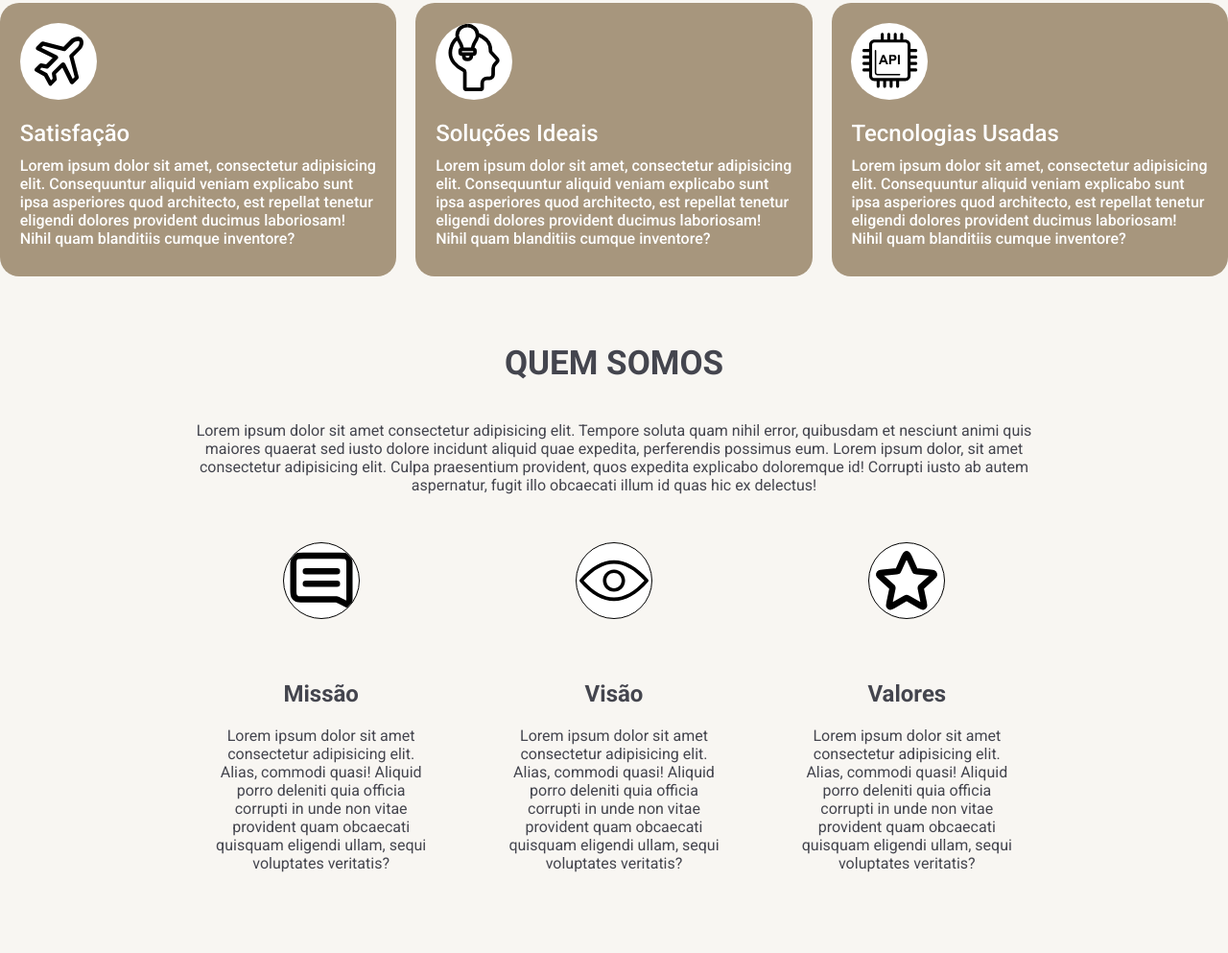
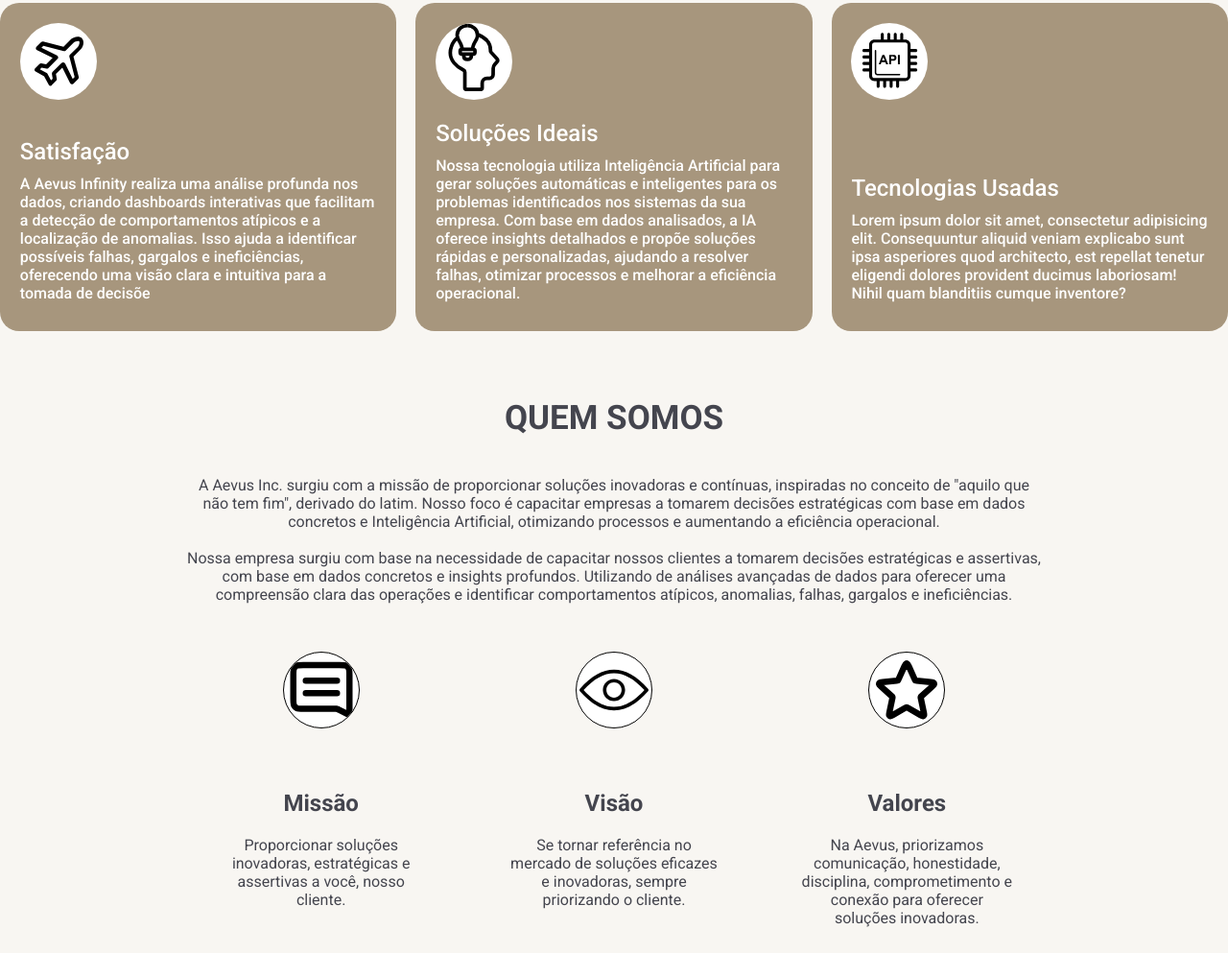
Before and after one commit to Aevus-Inc/Projeto-Aevus, a website: page public/index.html in a window 1280 px wide. Shown: the part 1807-2800 px from the top of the page at 96% size. Drawn offline with nearby package versions, Linux system fonts and the light colour scheme.

Commit message:
Adicionando textos ao site

```diff
--- a/public/css/styles.css
+++ b/public/css/styles.css
@@ -495,6 +495,7 @@ button:hover {
 .nossa-empresa-texto {
     font-family: "Roboto", sans-serif;
     width: 70%;
+    text-align: center;
 }
 
 .container-conceitos h4{
--- a/public/index.html
+++ b/public/index.html
@@ -100,9 +100,9 @@
           <p class="main-content-simleText">Transformando dados em decisões inteligentes.</p>
         </div>
         <h1 class="main-content-title">AEVUS INCORPORATION</h1>
-        <p class="main-content-subtitle">Lorem ipsum dolor sit amet consectetur adipisicing elit. In quia eaque, est
-          explicabo dolores deserunt nisi sint atque quam reiciendis maxime neque fugit natus commodi provident totam et
-          iusto sit.</p>
+        <p class="main-content-subtitle">Combinamos inovação e experiência para elevar seu negócio ao próximo nível.
+          Conheça mais sobre como podemos
+          fazer a diferença. </p>
         <a href=""> <button class="main-content-button1">Saiba Mais</button></a>
         <a href="acesso.html"> <button class="main-content-button2">Cadastre-se</button></a>
       </div>
@@ -140,16 +140,17 @@
       <div class="container-quadrados">
         <img class="img-quadrados" src="img/airplane-svgrepo-com.svg" alt="">
         <p class="container-quadrados-title">Satisfação</p>
-        <p>Lorem ipsum dolor sit amet, consectetur adipisicing elit. Consequuntur aliquid veniam explicabo sunt ipsa
-          asperiores quod architecto, est repellat tenetur eligendi dolores provident ducimus laboriosam! Nihil quam
-          blanditiis cumque inventore?</p>
+        <p>A Aevus Infinity realiza uma análise profunda nos dados, criando dashboards interativas que facilitam a
+          detecção de comportamentos atípicos e a localização de anomalias. Isso ajuda a identificar possíveis falhas,
+          gargalos e ineficiências, oferecendo uma visão clara e intuitiva para a tomada de decisõe</p>
       </div>
       <div class="container-quadrados">
         <img class="img-quadrados" src="img/brain-svgrepo-com.svg" alt="">
         <p class="container-quadrados-title">Soluções Ideais</p>
-        <p>Lorem ipsum dolor sit amet, consectetur adipisicing elit. Consequuntur aliquid veniam explicabo sunt ipsa
-          asperiores quod architecto, est repellat tenetur eligendi dolores provident ducimus laboriosam! Nihil quam
-          blanditiis cumque inventore?</p>
+        <p>Nossa tecnologia utiliza Inteligência Artificial para gerar soluções automáticas e inteligentes para os
+          problemas identificados nos sistemas da sua empresa. Com base em dados analisados, a IA oferece insights
+          detalhados e propõe soluções rápidas e personalizadas, ajudando a resolver falhas, otimizar processos e
+          melhorar a eficiência operacional.</p>
       </div>
       <div class="container-quadrados">
         <img class="img-quadrados" src="img/api-interface-svgrepo-com (1).svg" alt="">
@@ -164,36 +165,36 @@
       <div class="container-nossa-empresa">
         <h1 class="nossa-empresa-title">QUEM SOMOS</h1>
         <div class="nossa-empresa-sublinhado-titulo"></div>
-        <p class="nossa-empresa-texto">Lorem ipsum dolor sit amet consectetur adipisicing elit. Tempore soluta quam
-          nihil error, quibusdam et
-          nesciunt animi quis maiores quaerat sed iusto dolore incidunt aliquid quae expedita, perferendis possimus eum.
-          Lorem ipsum dolor, sit amet consectetur adipisicing elit. Culpa praesentium provident, quos expedita explicabo
-          doloremque id! Corrupti iusto ab autem aspernatur, fugit illo obcaecati illum id quas hic ex delectus!
+        <p class="nossa-empresa-texto">
+          A Aevus Inc. surgiu com a missão de proporcionar soluções inovadoras e contínuas, inspiradas no conceito de
+          "aquilo que não tem fim", derivado do latim. Nosso foco é capacitar empresas a tomarem decisões estratégicas
+          com base em dados concretos e Inteligência Artificial, otimizando processos e aumentando a eficiência
+          operacional. <br> <br>
+          Nossa empresa surgiu com base na necessidade de capacitar nossos clientes a
+          tomarem decisões estratégicas e assertivas, com base em dados concretos e insights profundos. Utilizando de
+          análises avançadas de dados para oferecer uma compreensão clara das operações e identificar comportamentos
+          atípicos, anomalias, falhas, gargalos e ineficiências.
+
         </p>
 
         <div class="container-conceitos-wrapper">
           <div class="container-conceitos">
             <img class="img-conceitos" src="img/message-square-lines-alt-svgrepo-com.svg" alt="">
             <h4>Missão</h4>
-            <p>Lorem ipsum dolor sit amet consectetur adipisicing elit. Alias, commodi quasi! Aliquid porro deleniti
-              quia officia corrupti in unde non vitae provident quam obcaecati quisquam eligendi ullam, sequi voluptates
-              veritatis?</p>
+            <p>Proporcionar soluções inovadoras, estratégicas e assertivas a você, nosso cliente. </p>
           </div>
 
           <div class="container-conceitos">
             <img class="img-conceitos" src="img/eye-svgrepo-com.svg" alt="">
             <h4>Visão</h4>
-            <p>Lorem ipsum dolor sit amet consectetur adipisicing elit. Alias, commodi quasi! Aliquid porro deleniti
-              quia officia corrupti in unde non vitae provident quam obcaecati quisquam eligendi ullam, sequi voluptates
-              veritatis?</p>
+            <p>Se tornar referência no mercado de soluções eficazes e inovadoras, sempre priorizando o cliente.</p>
           </div>
 
           <div class="container-conceitos">
             <img class="img-conceitos" src="img/star-svgrepo-com.svg" alt="">
             <h4>Valores</h4>
-            <p>Lorem ipsum dolor sit amet consectetur adipisicing elit. Alias, commodi quasi! Aliquid porro deleniti
-              quia officia corrupti in unde non vitae provident quam obcaecati quisquam eligendi ullam, sequi voluptates
-              veritatis?</p>
+            <p>Na Aevus, priorizamos comunicação, honestidade, disciplina, comprometimento e conexão para oferecer
+              soluções inovadoras.</p>
           </div>
         </div>
       </div>
```
